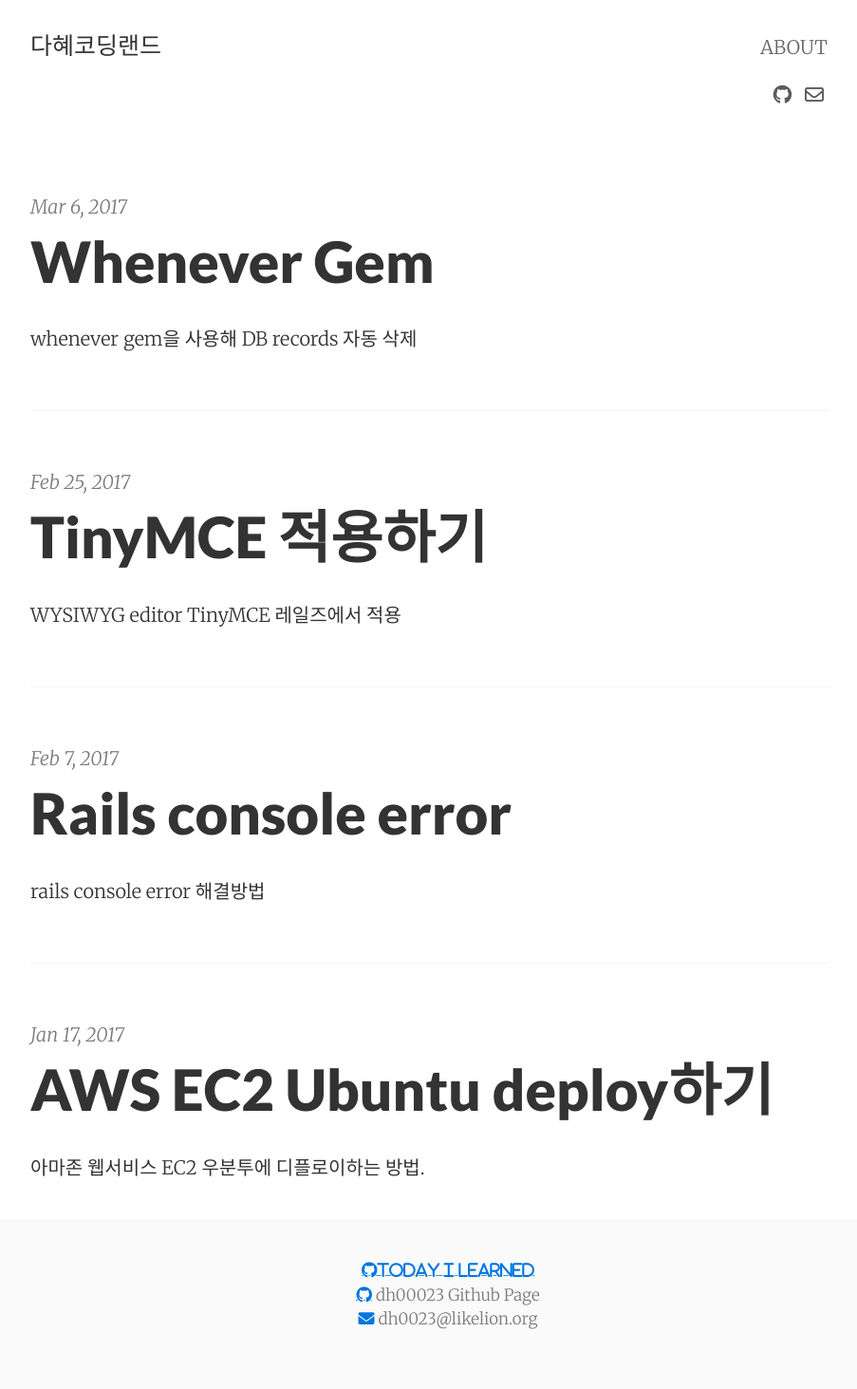
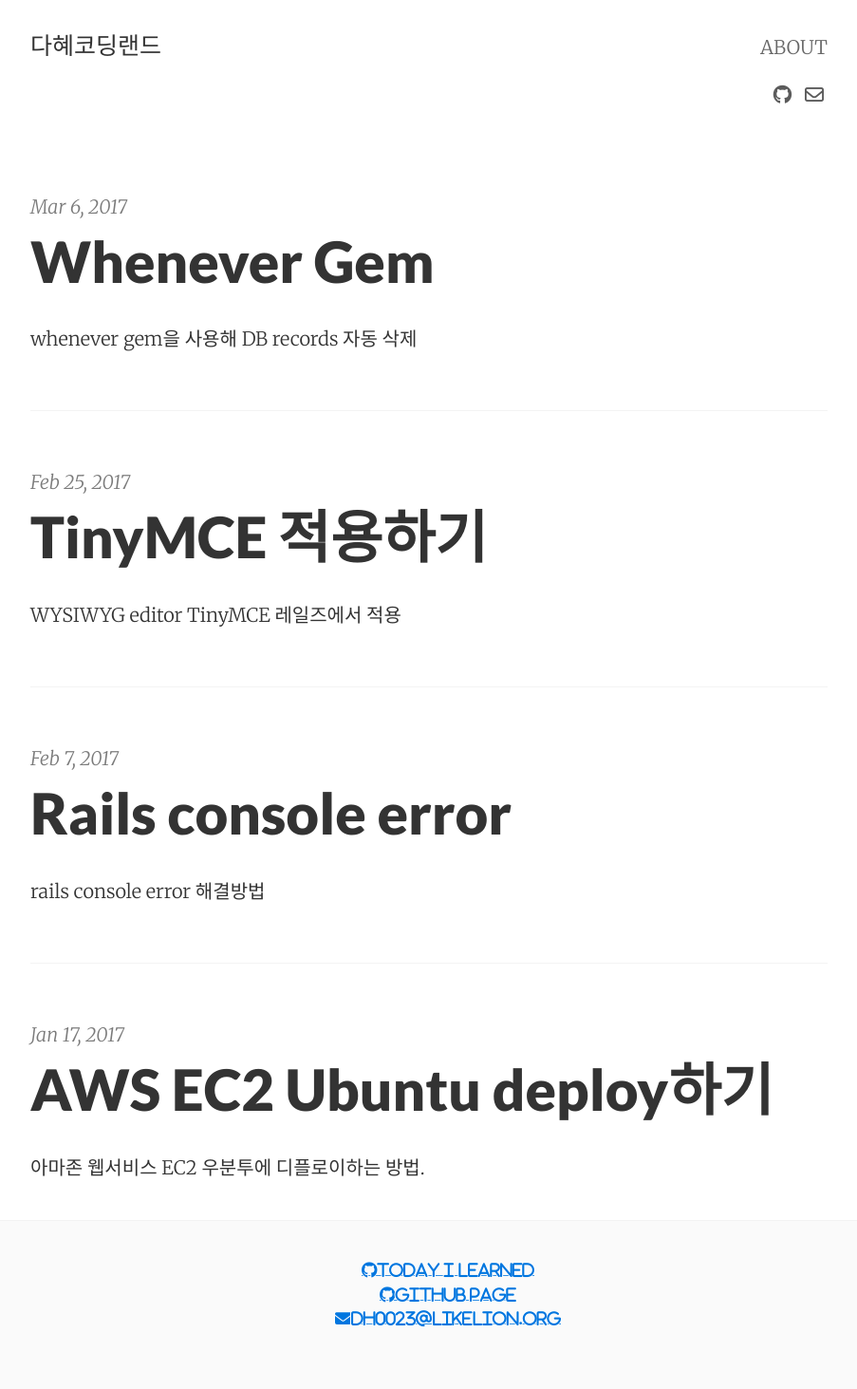
Before and after one commit to dh00023/dh00023.github.io, a Jekyll site: the page built from index.html, in a window 1280 px wide. Shown: the whole page at 95% size, without its empty margins (188-1091 px from the left). Built offline with Jekyll 4.4.1, drawn with Linux system fonts in a browser that asks for light colours; nearby versions of some CDN libraries; the list of posts is cut into pages by our own code.

Commit message:
footer최종수정

```diff
--- a/_includes/footer.html
+++ b/_includes/footer.html
@@ -1,17 +1,15 @@
 <footer class="center">
   <div class="measure">
     <small>
-    	<ul style="list-style-type: none; text-decoration: none; font-size: 17px;">
+    	<ul style="list-style-type: none;  font-size: 17px;">
     		<li>
-    			<a class="fa fa-github" href="https://www.gitbook.com/book/dh00023/til/details">Today I Learned</a>
+    			<a class="fa fa-github" href="https://www.gitbook.com/book/dh00023/til/details" style="text-decoration: none;">Today I Learned</a>
     		</li>
     		<li>
-    			<a class="fa fa-github" href="https://github.com/dh00023"></a>
-    			<span>dh00023 Github Page</span>
+    			<a class="fa fa-github" href="https://github.com/dh00023" style="text-decoration: none;">Github Page</a>
     		</li>
     		<li>
-    			<a class="fa fa-envelope" href="mailto:dh0023@likelion.org"></a>
-    			<span>dh0023@likelion.org</span>
+    			<a class="fa fa-envelope" href="mailto:dh0023@likelion.org" style="text-decoration: none;">dh0023@likelion.org</a>
     		</li>
     	</ul>
     </small>
```
